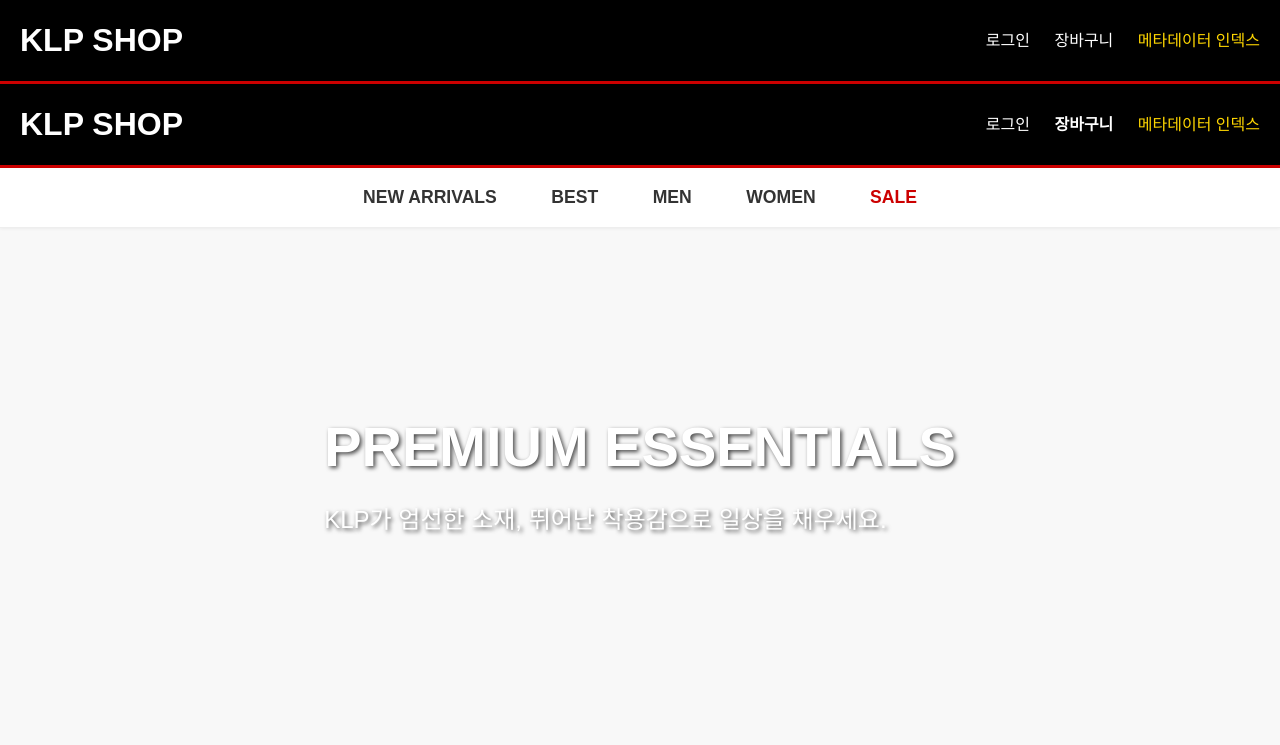
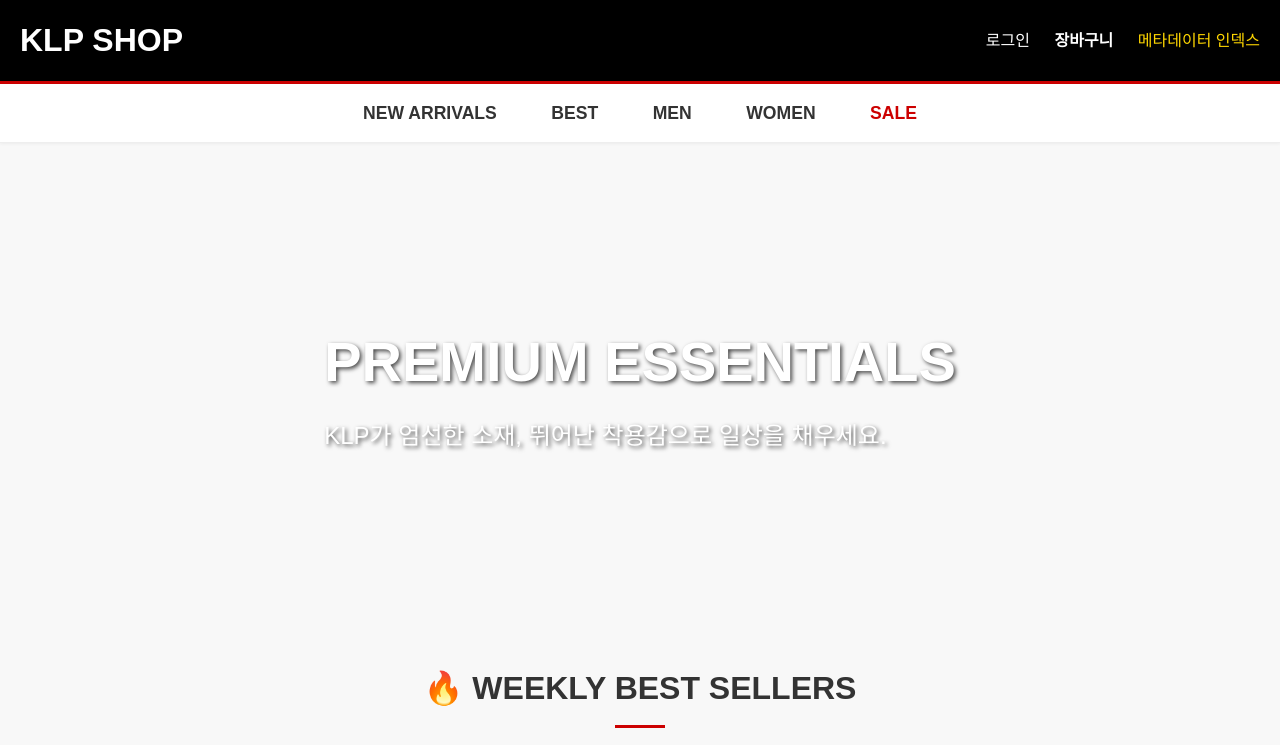
Before and after one commit to Chamchi-Rockstar/KLP, a plain HTML site: page home.html in a window 1280 px wide. Shown: the top 745 px of the page. Drawn offline with Linux system fonts and the light colour scheme; grey boxes are pictures that could not be loaded.

Commit message:
Update home.html

```diff
--- a/home.html
+++ b/home.html
@@ -3,16 +3,6 @@
 <head>
     <meta charset="UTF-8">
     <meta name="viewport" content="width=device-width, initial-scale=1.0">
-        <header class="header">
-        <div class="header-content">
-            <div class="klp-title"><a href="https://chamchi-rockstar.github.io/KLP/home.html">KLP SHOP</a></div>
-            <div class="klp-util">
-                <a href="login.html">로그인</a>
-                <a href="cart.html">장바구니</a>
-                <a href="../index.html" style="color: #ffd700;">메타데이터 인덱스</a>
-            </div>
-        </div>
-    </header>
 
     <header class="header">
         <div class="header-content">
```
